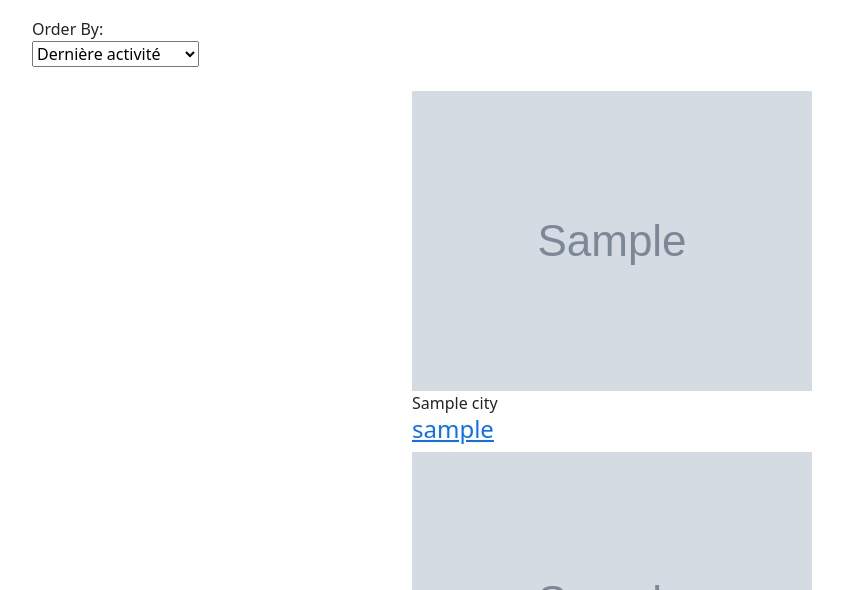
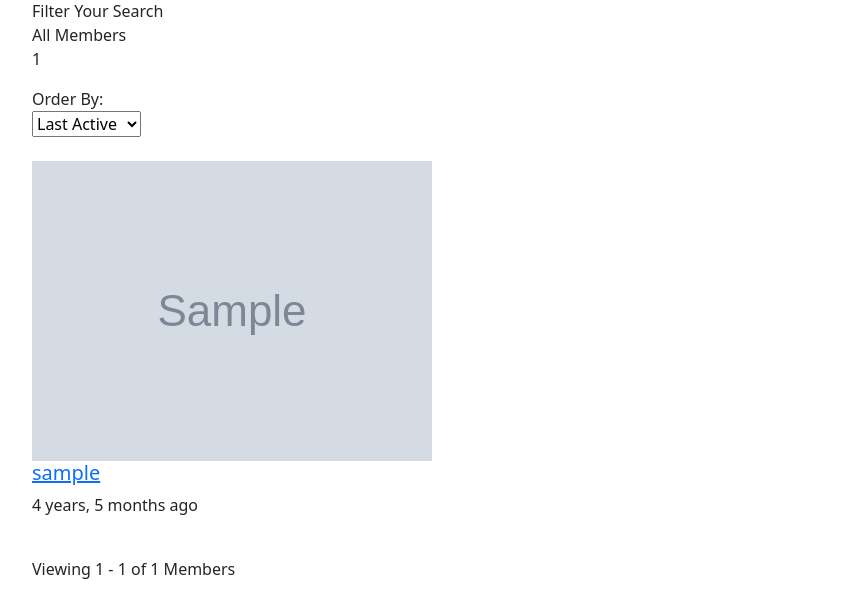
Before and after one commit to revrsefr/chaat.site, a Django app: template templates/community/membres.html in a window 1280 px wide; the page is wider, and only the part inside the window is pictured. Shown: the part 549-1139 px from the top of that part, without its empty margins (50-893 px from the left). Run offline with Django 3.2, Linux system fonts and the light colour scheme; the template is opened without the code that fills it: most values are stand-ins (such as "Sample title", 1, 10 or a date in 2020); grey boxes marked "Sample" are stand-in pictures; some libraries are stand-ins or nearby versions.

Commit message:
add community pages/blog

```diff
--- a/accounts/models.py
+++ b/accounts/models.py
@@ -1,6 +1,7 @@
 from django.contrib.auth.models import AbstractUser
 from django.db import models
 from django.utils.html import format_html
+from django.utils.timezone import now
 
 class CustomUser(AbstractUser):
     avatar = models.ImageField(upload_to="avatars/", default="avatars/default.jpg", blank=True, null=True)
@@ -8,6 +9,8 @@ class CustomUser(AbstractUser):
     gender = models.CharField(max_length=1, choices=[("M", "Homme"), ("F", "Femme")], default="M")
     city = models.CharField(max_length=100, blank=True, null=True)
     description = models.TextField(blank=True, null=True)
+    popularity_score = models.IntegerField(default=0)
+    last_login = models.DateTimeField(default=now, null=True, blank=True)
 
     # ✅ Fix conflicts with Django auth.User model
     groups = models.ManyToManyField(
--- a/community/urls.py
+++ b/community/urls.py
@@ -1,6 +1,7 @@
 from django.urls import path
-from .views import community_membres
+from .views import community_membres, member_profile
 
 urlpatterns = [
     path("membres/", community_membres, name="community_membres"),
+    path("members/<str:username>/", member_profile, name="member_profile"),
 ]
--- a/templates/community/membres.html
+++ b/templates/community/membres.html
@@ -1,133 +1,164 @@
 {% extends "main/base.html" %}
 {% load static %}
-{% load i18n %}
 
-{% block title %}Membres - chaat.site{% endblock %}
+{% block title %}Membres - Chaat.site{% endblock %}
 
 {% block content %}
-<!-- ================> Community Members Section <================== -->
-<div class="community story padding-top padding-bottom">
+
+<!-- preloader start here -->
+<div class="preloader">
+    <div class="preloader-inner">
+        <div class="preloader-icon">
+            <span></span>
+            <span></span>
+        </div>
+    </div>
+</div>
+<!-- preloader ending here -->
+
+<!-- scrollToTop start here -->
+<a href="#" class="scrollToTop"><i class="fa-solid fa-angle-up"></i></a>
+<!-- scrollToTop ending here -->
+
+ <!-- ================> Page Header section start here <================== -->
+ <div class="pageheader bg_img" style="background-image: url(static/images/bg-img/pageheader.jpg);">
+    <div class="container">
+        <div class="pageheader__content text-center">
+            <h2>La famille TChatZone</h2>
+            <nav aria-label="breadcrumb">
+                <ol class="breadcrumb justify-content-center mb-0">
+                  <li class="breadcrumb-item"><a href="{% url 'home' %}">home</a></li>
+                  <li class="breadcrumb-item active" aria-current="page">Communauté</li>
+                </ol>
+            </nav>
+        </div>
+    </div>
+</div>
+<!-- ================> Page Header section end here <================== -->
+
+<!-- ================> Member section start here <================== -->
+<div class="member member--style2 padding-top padding-bottom">
     <div class="container">
         <div class="section__wrapper">
             <div class="member__info mb-4">
                 <div class="member__info--left">
                     <div class="member__info--filter">
                         <div class="default-btn" data-bs-toggle="modal" data-bs-target="#exampleModal">
-                            <span>Filtrer la recherche <i class="fa-solid fa-sliders"></i></span>
+                            <span>Filter Your Search <i class="fa-solid fa-sliders"></i></span>
                         </div>
                     </div>
                     <div class="member__info--count">
-                        <div class="default-btn"><span>Nombre total :</span></div>
-                        <p>{{ members.count }}</p>
+                        <div class="default-btn"><span>All Members</span></div>
+                        <p>{{ members.paginator.count }}</p> <!-- ✅ Dynamic count -->
                     </div>
                 </div>
                 <div class="member__info--right">
                     <div class="member__info--customselect right w-100">
                         <div class="default-btn"><span>Order By:</span></div>
                         <div class="banner__inputlist">
-                            <select id="sort-order">
-                                <option value="last_active">Dernière activité</option>
-                                <option value="oldest">Anciens membres</option>
-                                <option value="popular">Les plus populaires</option>
-                                <option value="most_active">Les plus actifs</option>
+                            <select id="order-by" onchange="window.location.href='?order=' + this.value">
+                                <option value="last_active" {% if order == "last_active" %}selected{% endif %}>Last Active</option>
+                                <option value="oldest" {% if order == "oldest" %}selected{% endif %}>Oldest</option>
+                                <option value="popular" {% if order == "popular" %}selected{% endif %}>Popular</option>
+                                <option value="most_active" {% if order == "most_active" %}selected{% endif %}>Most Active</option>
                             </select>
                         </div>
                     </div>
                 </div>
             </div>
 
-            <!-- ✅ Display Real Members -->
-            <div class="row g-4 justify-content-center mx-12-none row-cols-lg-3 row-cols-sm-2 row-cols-1">
+            <div class="row g-0 justify-content-center mx-12-none">
                 {% for member in members %}
-                <div class="col">
-                    <div class="story__item">
-                        <div class="story__inner">
-                            <div class="story__thumb">
-                                <a href="{% url 'profile' username=member.username %}">
-                                    <img src="{{ member.avatar.url|default:'/static/images/default-avatar.jpg' }}" alt="Avatar">
-                                </a>
-                                <span class="member__activity {% if member.is_online %}member__activity--online{% else %}member__activity--offline{% endif %}">
-                                    {{ member.city|default:"Inconnu" }}
-                                </span>
-                            </div>
-                            <div class="story__content">
-                                <a href="{% url 'profile' username=member.username %}">
-                                    <h4>{{ member.username }}</h4>
-                                </a>
-                                <div class="story__content--author">
-                                    <div class="story__content--thumb">
-                                        <img src="{{ member.avatar.url|default:'/static/images/default-avatar.jpg' }}" alt="Avatar">
-                                    </div>
-                                    <div class="story__content--content">
-                                        <h6>{{ member.gender_display }}</h6>
-                                        <p>Membre depuis : {{ member.date_joined|date:"d/m/Y" }}</p>
-                                    </div>
-                                </div>
-                            </div>
+                <div class="member__item">
+                    <div class="member__inner">
+                        <div class="member__thumb">
+                            <img src="{{ member.avatar.url }}" alt="{{ member.username }}">
+                            <span class="member__activity
+                                {% if member.last_login and member.last_login > active_threshold %} online
+                                {% else %} member__activity--ofline
+                                {% endif %}">
+                            </span>
+                        </div>
+                        <div class="member__content">
+                            <a href="{% url 'profile' username=member.username %}"><h5>{{ member.username }}</h5></a>
+                            <p>
+                                {% if member.last_login %}
+                                    {% if member.last_login > now %}
+                                        Active
+                                    {% else %}
+                                        {{ member.last_login|timesince }} ago
+                                    {% endif %}
+                                {% else %}
+                                    Inactive
+                                {% endif %}
+                            </p>
                         </div>
                     </div>
                 </div>
                 {% empty %}
-                <p>Aucun membre trouvé.</p>
+                <p>No members found.</p>
                 {% endfor %}
             </div>
 
-            <!-- ✅ Pagination -->
-            {% if members.has_other_pages %}
+            <!-- ✅ Fixed Pagination -->
             <div class="member__pagination mt-4">
                 <div class="member__pagination--left">
-                    <p>Affichage {{ members.start_index }} - {{ members.end_index }} de {{ members.paginator.count }} membres</p>
+                    <p>Viewing {{ members.start_index }} - {{ members.end_index }} of {{ members.paginator.count }} Members</p>
                 </div>
                 <div class="member__pagination--right">
                     <ul class="default-pagination">
                         {% if members.has_previous %}
-                        <li><a href="?page={{ members.previous_page_number }}"><i class="fas fa-chevron-left"></i></a></li>
+                            <li><a href="?page={{ members.previous_page_number }}"><i class="fas fa-chevron-left"></i></a></li>
                         {% endif %}
+
                         {% for num in members.paginator.page_range %}
-                        <li><a href="?page={{ num }}" class="{% if members.number == num %}active{% endif %}">{{ num }}</a></li>
+                            <li>
+                                <a href="?page={{ num }}" class="{% if num == members.number %}active{% endif %}">{{ num|stringformat:"02d" }}</a>
+                            </li>
                         {% endfor %}
+
                         {% if members.has_next %}
-                        <li><a href="?page={{ members.next_page_number }}"><i class="fas fa-chevron-right"></i></a></li>
+                            <li><a href="?page={{ members.next_page_number }}"><i class="fas fa-chevron-right"></i></a></li>
                         {% endif %}
                     </ul>
                 </div>
             </div>
-            {% endif %}
         </div>
     </div>
 </div>
-<!-- ================> End Community Members Section <================== -->
+<!-- ================> Member section end here <================== -->
 
 <!-- ✅ Filter Modal -->
 <div class="modal fade" id="exampleModal" tabindex="-1" aria-labelledby="exampleModalLabel" aria-hidden="true">
     <div class="modal-dialog modal-dialog-centered">
         <div class="modal-content">
             <div class="modal-header">
-                <h5 class="modal-title" id="exampleModalLabel">Filtrer votre recherche</h5>
+                <h5 class="modal-title" id="exampleModalLabel">Filter your search</h5>
                 <button type="button" class="btn-close" data-bs-dismiss="modal" aria-label="Close"></button>
             </div>
             <div class="modal-body">
-                <form method="GET" action="{% url 'community_membres' %}">
+                <form action="{% url 'community_membres' %}" method="get">
                     <div class="banner__list">
                         <div class="row align-items-center row-cols-1">
                             <div class="col">
-                                <label>Je suis</label>
+                                <label>I am a</label>
                                 <div class="banner__inputlist">
                                     <select name="gender">
-                                        <option value="">Sélectionner</option>
-                                        <option value="M">Homme</option>
-                                        <option value="F">Femme</option>
+                                        <option value="">Select Gender</option>
+                                        <option value="male">Male</option>
+                                        <option value="female">Female</option>
+                                        <option value="others">Others</option>
                                     </select>
                                 </div>
                             </div>
                             <div class="col">
-                                <label>Âge</label>
+                                <label>Age</label>
                                 <div class="row g-3">
                                     <div class="col-6">
                                         <div class="banner__inputlist">
                                             <select name="age_min">
-                                                {% for i in "0123456789"|make_list %}
-                                                <option value="{{ i }}">{{ i }}</option>
+                                                {% for age in ages %}
+                                                    <option value="{{ age }}">{{ age }}</option>
                                                 {% endfor %}
                                             </select>
                                         </div>
@@ -135,8 +166,8 @@
                                     <div class="col-6">
                                         <div class="banner__inputlist">
                                             <select name="age_max">
-                                                {% for i in "0123456789"|make_list %}
-                                                <option value="{{ i }}">{{ i }}</option>
+                                                {% for age in ages %}
+                                                    <option value="{{ age }}">{{ age }}</option>
                                                 {% endfor %}
                                             </select>
                                         </div>
@@ -144,20 +175,18 @@
                                 </div>
                             </div>
                             <div class="col">
-                                <label>Pays</label>
+                                <label>Country</label>
                                 <div class="banner__inputlist">
                                     <select name="country">
-                                        <option value="">Sélectionner</option>
-                                        <option value="France">France</option>
-                                        <option value="Algerie">Algérie</option>
-                                        <option value="Canada">Canada</option>
+                                        <option value="">Select Country</option>
+                                        <option value="Bangladesh">Bangladesh</option>
+                                        <option value="USA">USA</option>
+                                        <option value="UK">UK</option>
                                     </select>
                                 </div>
                             </div>
                             <div class="col">
-                                <button type="submit" class="default-btn reverse d-block">
-                                    <span>Rechercher</span>
-                                </button>
+                                <button type="submit" class="default-btn reverse d-block"><span>Find Your Partner</span></button>
                             </div>
                         </div>
                     </div>
@@ -166,5 +195,5 @@
         </div>
     </div>
 </div>
-<!-- ✅ End Modal -->
+<!-- ✅ Modal end -->
 {% endblock %}
--- a/templates/main/header.html
+++ b/templates/main/header.html
@@ -37,17 +37,17 @@
                     <div class="navbar-nav mainmenu">
                         <ul>
                             <li class="active">
-                                <a href="#">{% trans "Home" %}</a>
+                                <a href="#">{% trans "home" %}</a>
                                 <ul>
-                                    <!--<li><a href="index-3.html" class="active">Home</a></li>-->
+                                    <li><a href="#" class="active">home</a></li>
                                 </ul>
                             </li>
                             <li>
-                                <a href="#">{% trans "Community" %}</a>
+                                <a href="#">{% trans "Communauté" %}</a>
                                 <ul>
                                     <!--<li><a href="#" target="_blank">{% trans "Community" %}</a></li>
                                     <li><a href="#" target="_blank">{% trans "All Group" %}</a></li>-->
-                                    <li><a href="#" target="_blank">{% trans "All Members" %}</a></li>
+                                    <li><a href="{% url 'community_membres' %}" target="_blank">{% trans "Membres" %}</a></li>
                                     <!--<li><a href="#" target="_blank">{% trans "Activity" %}</a></li>-->
                                 </ul>
                             </li>
```
Also changed, not shown: community/views.py (+38 -8 lines), templates/accounts/login.html (+16 -0 lines), templates/blog/blog-single.html (+30 -0 lines), templates/blog/blog.html (+30 -0 lines), accounts/views.py (line endings or trailing spaces).
